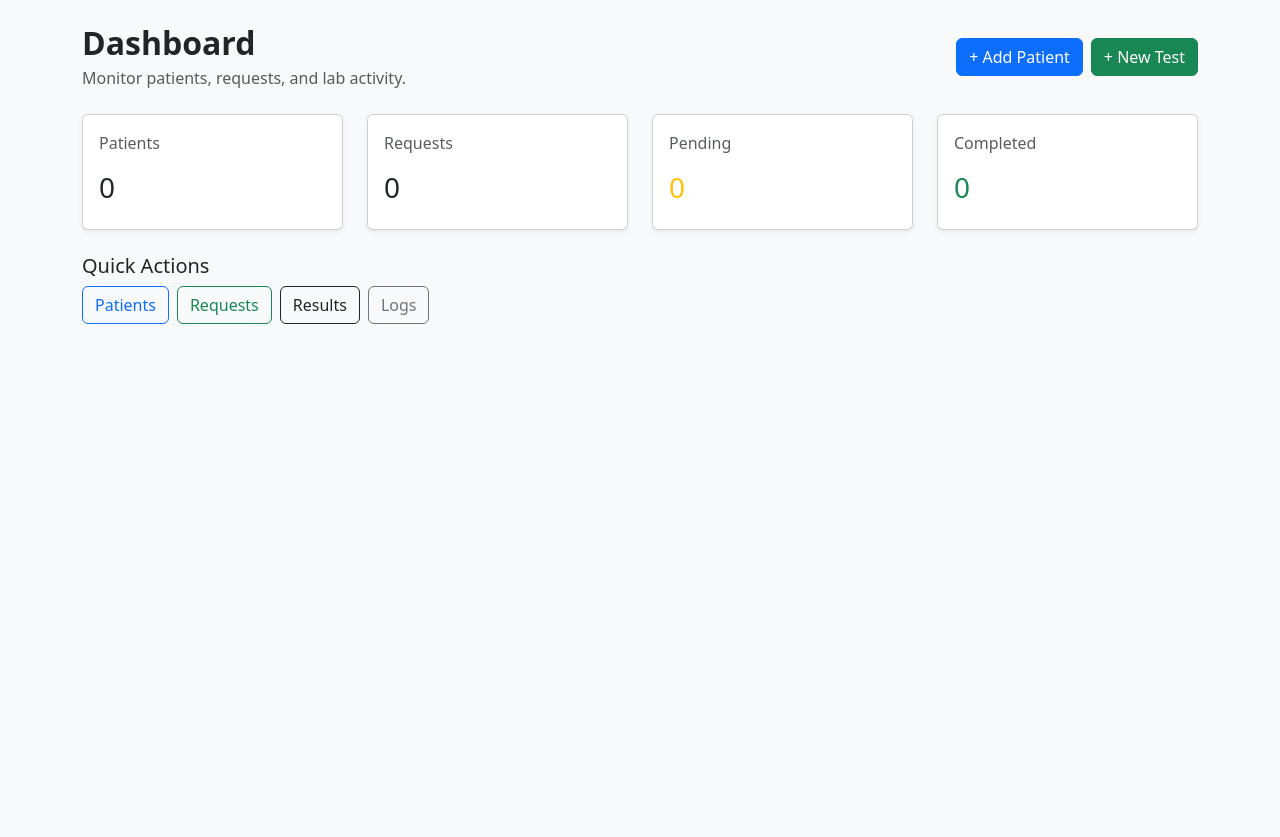
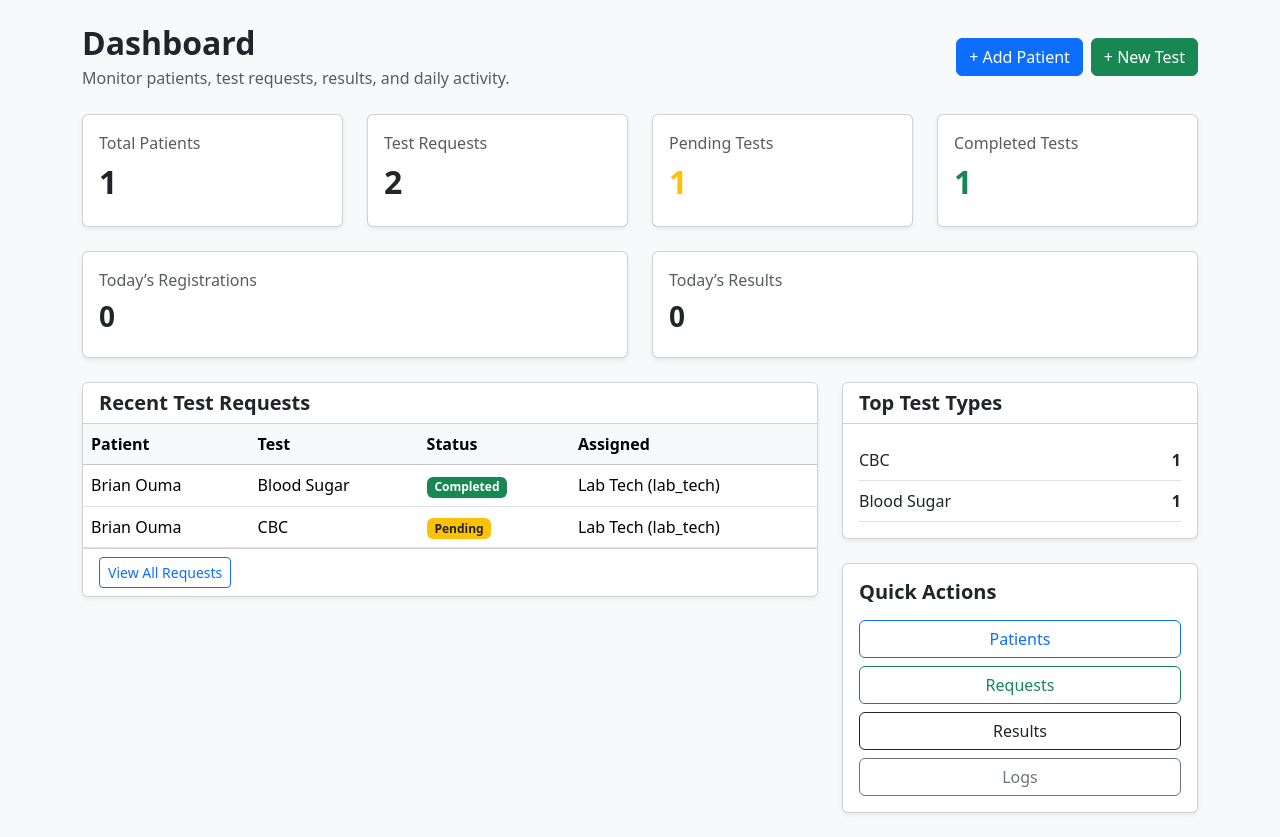
Before and after one commit to georgesultan931-bit/smartlab-manager, a Django app: page /dashboard/ in a window 1280 px wide. Shown: the part 56-893 px from the top of the page. Before the commit the page ends 380 px from the top, so only its background shows below. Run offline with Django 5.2, Linux system fonts and the light colour scheme; a user stored in the database is signed in; data comes from the database, SQL or seed files in the repository; tables that the repository leaves empty hold one stand-in row (values such as "Sample post").

Commit message:
Add upgraded dashboard UI

```diff
--- a/templates/dashboard/home.html
+++ b/templates/dashboard/home.html
@@ -5,7 +5,7 @@
 <div class="d-flex flex-column flex-md-row justify-content-between align-items-md-center mb-4 gap-3">
     <div>
         <h2 class="fw-bold mb-1">Dashboard</h2>
-        <p class="text-muted mb-0">Monitor patients, requests, and lab activity.</p>
+        <p class="text-muted mb-0">Monitor patients, test requests, results, and daily activity.</p>
     </div>
 
     <div class="d-flex gap-2">
@@ -14,52 +14,143 @@
     </div>
 </div>
 
-<div class="row g-4">
-    <div class="col-md-3">
+<div class="row g-4 mb-4">
+    <div class="col-md-6 col-xl-3">
         <div class="card shadow-sm">
             <div class="card-body">
-                <p class="text-muted">Patients</p>
-                <h3>{{ patients_count|default:0 }}</h3>
+                <p class="text-muted mb-2">Total Patients</p>
+                <h2 class="fw-bold">{{ total_patients|default:0 }}</h2>
             </div>
         </div>
     </div>
 
-    <div class="col-md-3">
+    <div class="col-md-6 col-xl-3">
         <div class="card shadow-sm">
             <div class="card-body">
-                <p class="text-muted">Requests</p>
-                <h3>{{ requests_count|default:0 }}</h3>
+                <p class="text-muted mb-2">Test Requests</p>
+                <h2 class="fw-bold">{{ total_requests|default:0 }}</h2>
             </div>
         </div>
     </div>
 
-    <div class="col-md-3">
+    <div class="col-md-6 col-xl-3">
         <div class="card shadow-sm">
             <div class="card-body">
-                <p class="text-muted">Pending</p>
-                <h3 class="text-warning">{{ pending_count|default:0 }}</h3>
+                <p class="text-muted mb-2">Pending Tests</p>
+                <h2 class="fw-bold text-warning">{{ pending_tests|default:0 }}</h2>
             </div>
         </div>
     </div>
 
-    <div class="col-md-3">
+    <div class="col-md-6 col-xl-3">
         <div class="card shadow-sm">
             <div class="card-body">
-                <p class="text-muted">Completed</p>
-                <h3 class="text-success">{{ completed_count|default:0 }}</h3>
+                <p class="text-muted mb-2">Completed Tests</p>
+                <h2 class="fw-bold text-success">{{ completed_tests|default:0 }}</h2>
             </div>
         </div>
     </div>
 </div>
 
-<div class="mt-4">
-    <h5>Quick Actions</h5>
+<div class="row g-4 mb-4">
+    <div class="col-md-6">
+        <div class="card shadow-sm">
+            <div class="card-body">
+                <p class="text-muted mb-2">Today’s Registrations</p>
+                <h3 class="fw-bold">{{ today_registrations|default:0 }}</h3>
+            </div>
+        </div>
+    </div>
 
-    <div class="d-flex gap-2 flex-wrap mt-2">
-        <a href="{% url 'patients:list' %}" class="btn btn-outline-primary">Patients</a>
-        <a href="{% url 'tests:list' %}" class="btn btn-outline-success">Requests</a>
-        <a href="{% url 'results:list' %}" class="btn btn-outline-dark">Results</a>
-        <a href="{% url 'auditlogs:list' %}" class="btn btn-outline-secondary">Logs</a>
+    <div class="col-md-6">
+        <div class="card shadow-sm">
+            <div class="card-body">
+                <p class="text-muted mb-2">Today’s Results</p>
+                <h3 class="fw-bold">{{ today_results|default:0 }}</h3>
+            </div>
+        </div>
+    </div>
+</div>
+
+<div class="row g-4">
+    <div class="col-lg-8">
+        <div class="card shadow-sm">
+            <div class="card-header bg-white">
+                <h5 class="fw-bold mb-0">Recent Test Requests</h5>
+            </div>
+
+            <div class="table-responsive">
+                <table class="table table-hover mb-0">
+                    <thead class="table-light">
+                        <tr>
+                            <th>Patient</th>
+                            <th>Test</th>
+                            <th>Status</th>
+                            <th>Assigned</th>
+                        </tr>
+                    </thead>
+                    <tbody>
+                        {% for item in recent_requests %}
+                        <tr>
+                            <td>{{ item.patient.full_name }}</td>
+                            <td>{{ item.test_type.name }}</td>
+                            <td>
+                                {% if item.status == 'completed' %}
+                                    <span class="badge bg-success">Completed</span>
+                                {% elif item.status == 'in_progress' %}
+                                    <span class="badge bg-info text-dark">In Progress</span>
+                                {% else %}
+                                    <span class="badge bg-warning text-dark">Pending</span>
+                                {% endif %}
+                            </td>
+                            <td>{{ item.assigned_to|default:"-" }}</td>
+                        </tr>
+                        {% empty %}
+                        <tr>
+                            <td colspan="4" class="text-center text-muted py-4">
+                                No recent requests found.
+                            </td>
+                        </tr>
+                        {% endfor %}
+                    </tbody>
+                </table>
+            </div>
+
+            <div class="card-footer bg-white">
+                <a href="{% url 'tests:list' %}" class="btn btn-sm btn-outline-primary">View All Requests</a>
+            </div>
+        </div>
+    </div>
+
+    <div class="col-lg-4">
+        <div class="card shadow-sm mb-4">
+            <div class="card-header bg-white">
+                <h5 class="fw-bold mb-0">Top Test Types</h5>
+            </div>
+
+            <div class="card-body">
+                {% for item in test_breakdown %}
+                    <div class="d-flex justify-content-between border-bottom py-2">
+                        <span>{{ item.test_type__name|default:"Unknown" }}</span>
+                        <strong>{{ item.total }}</strong>
+                    </div>
+                {% empty %}
+                    <p class="text-muted">No test data available.</p>
+                {% endfor %}
+            </div>
+        </div>
+
+        <div class="card shadow-sm">
+            <div class="card-body">
+                <h5 class="fw-bold">Quick Actions</h5>
+                <div class="d-grid gap-2 mt-3">
+                    <a href="{% url 'patients:list' %}" class="btn btn-outline-primary">Patients</a>
+                    <a href="{% url 'tests:list' %}" class="btn btn-outline-success">Requests</a>
+                    <a href="{% url 'results:list' %}" class="btn btn-outline-dark">Results</a>
+                    <a href="{% url 'auditlogs:list' %}" class="btn btn-outline-secondary">Logs</a>
+                </div>
+            </div>
+        </div>
     </div>
 </div>
 
```
